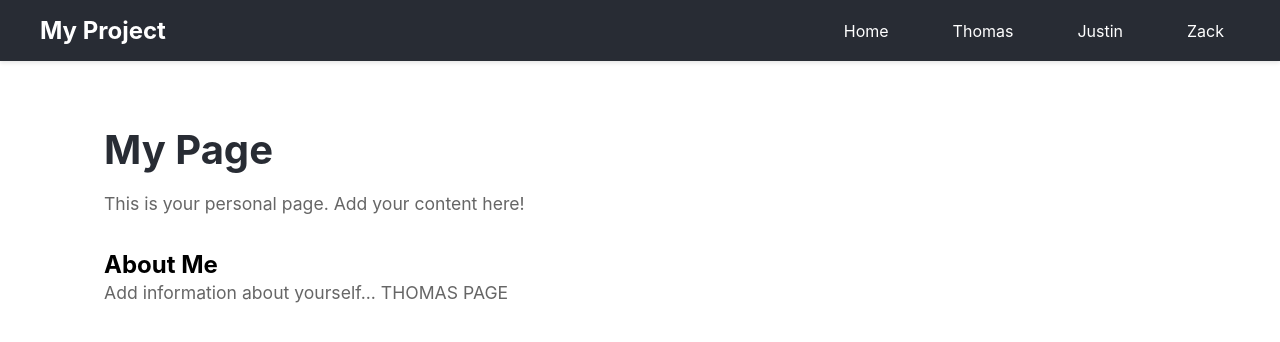
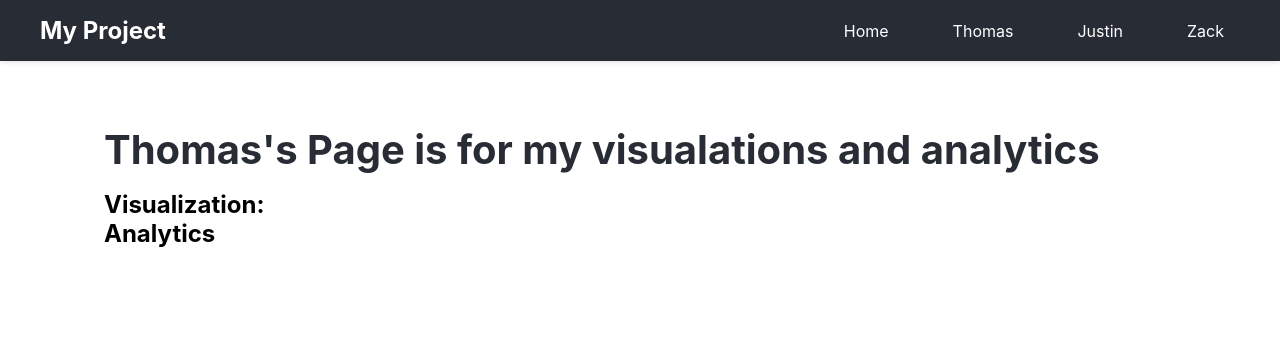
Before and after one commit to ThomasL25/CSI-480-01, a React (Vite) app in the folder Project2/Project2Website/BinaryDecisionTreeWebsite/: page /thomas in a window 1280 px wide. Shown: the top 342 px of the page. Built offline with nearby package versions, Linux system fonts and the light colour scheme.

Commit message:
Update ThomasPage.jsx

```diff
--- a/Project2/Project2Website/BinaryDecisionTreeWebsite/src/pages/ThomasPage.jsx
+++ b/Project2/Project2Website/BinaryDecisionTreeWebsite/src/pages/ThomasPage.jsx
@@ -1,12 +1,9 @@
 function ThomasPage() {
     return (
         <div className="page-container">
-            <h1>My Page</h1>
-            <p>This is your personal page. Add your content here!</p>
-            <div style={{ marginTop: '2rem' }}>
-                <h2>About Me</h2>
-                <p>Add information about yourself... THOMAS PAGE</p>
-            </div>
+            <h1>Thomas's Page is for my visualations and analytics</h1>
+            <h2>Visualization:</h2>
+            <h2>Analytics</h2>
         </div>
     );
 }
```
